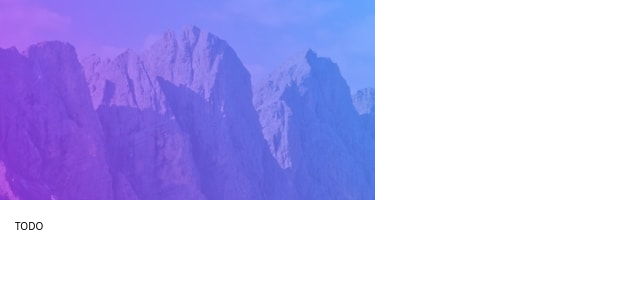
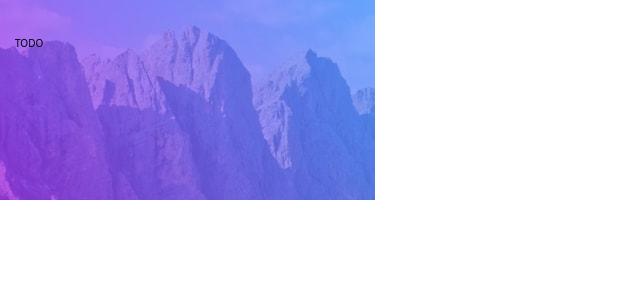
Before and after one commit to MikeG404/todo-app, a React (Vite) app: page / in a window 1280 px wide. Shown: the top 300 px of the page, without its empty margins (0-640 px from the left). Built offline with nearby package versions, Linux system fonts and the light colour scheme.

Commit message:
Positionning Header

```diff
--- a/src/App.jsx
+++ b/src/App.jsx
@@ -1,19 +1,27 @@
 import './App.css'
+import { useState } from 'react'
 
 import BgMobileLight from '../public/images/bg-mobile-light.jpg'
 // import BgMobileDark from '../public/images/bg-mobile-dark.jpg'
 import ThemeMode from './components/ThemeMode'
 
 function App() {
+  const [isThemeMode, setIsThemeMode] = useState(false);
+
+  const handleThemeMode = () => {
+    setIsThemeMode(!isThemeMode);
+  }
 
   return (
     <main>
-      <picture>
-        <img src={BgMobileLight} alt="Background Mobile Light" />
-      </picture>
-      <header className='flex flex-row items-center px-6'>
-        <h1>TODO</h1>
-        <ThemeMode />
+      <header className='relative z-10'>
+        <div className='absolute w-full flex flex-row justify-between items-center px-6 pt-12'>
+          <h1>TODO</h1>
+          <ThemeMode onThemeMode={handleThemeMode} isThemeMode={isThemeMode}/>
+        </div>
+        <picture className='absolute -z-10'>
+          <img src={BgMobileLight} alt="Background Mobile Light" />
+        </picture>
       </header>
     </main>
   )
--- a/src/components/ThemeMode.jsx
+++ b/src/components/ThemeMode.jsx
@@ -1,11 +1,14 @@
 import IconMoon from '../../public/images/icon-moon.svg'
 import IconSun from '../../public/images/icon-sun.svg'
 
-export default function ThemeMode({ onClick }) {
+export default function ThemeMode({ onThemeMode, isThemeMode }) {
   return (
-    <div>
-        <img src={IconMoon} alt="Icon Moon" />
-        <img src={IconSun} alt="Icon Moon" />
-    </div>
+    <button onClick={onThemeMode} className='cursor-pointer'>
+        { isThemeMode ?
+            <img src={IconMoon} alt="Icon Moon" style={{color: 'black'}}/>
+        :
+            <img src={IconSun} alt="Icon Moon" />
+        }
+    </button>
   )
 }
```
